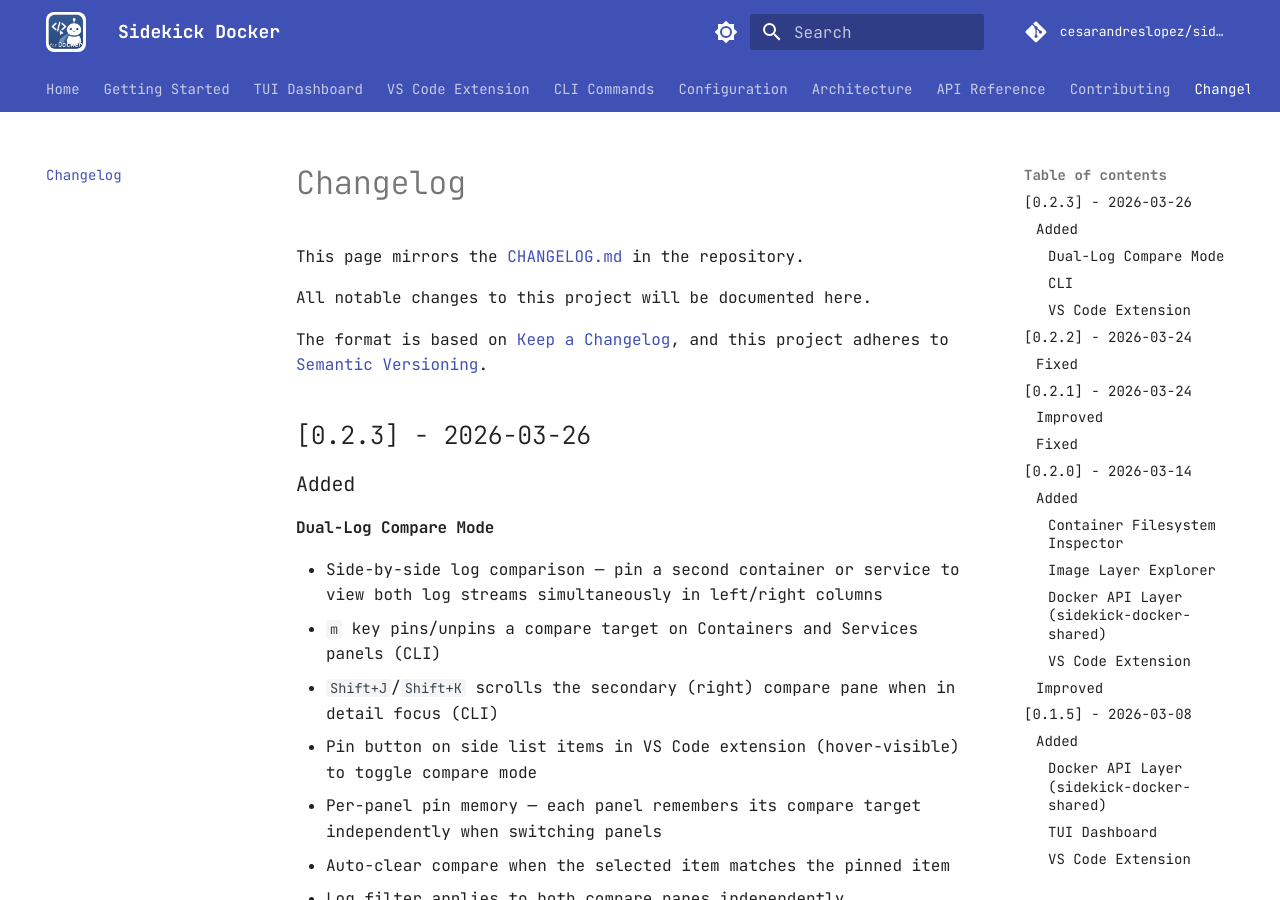
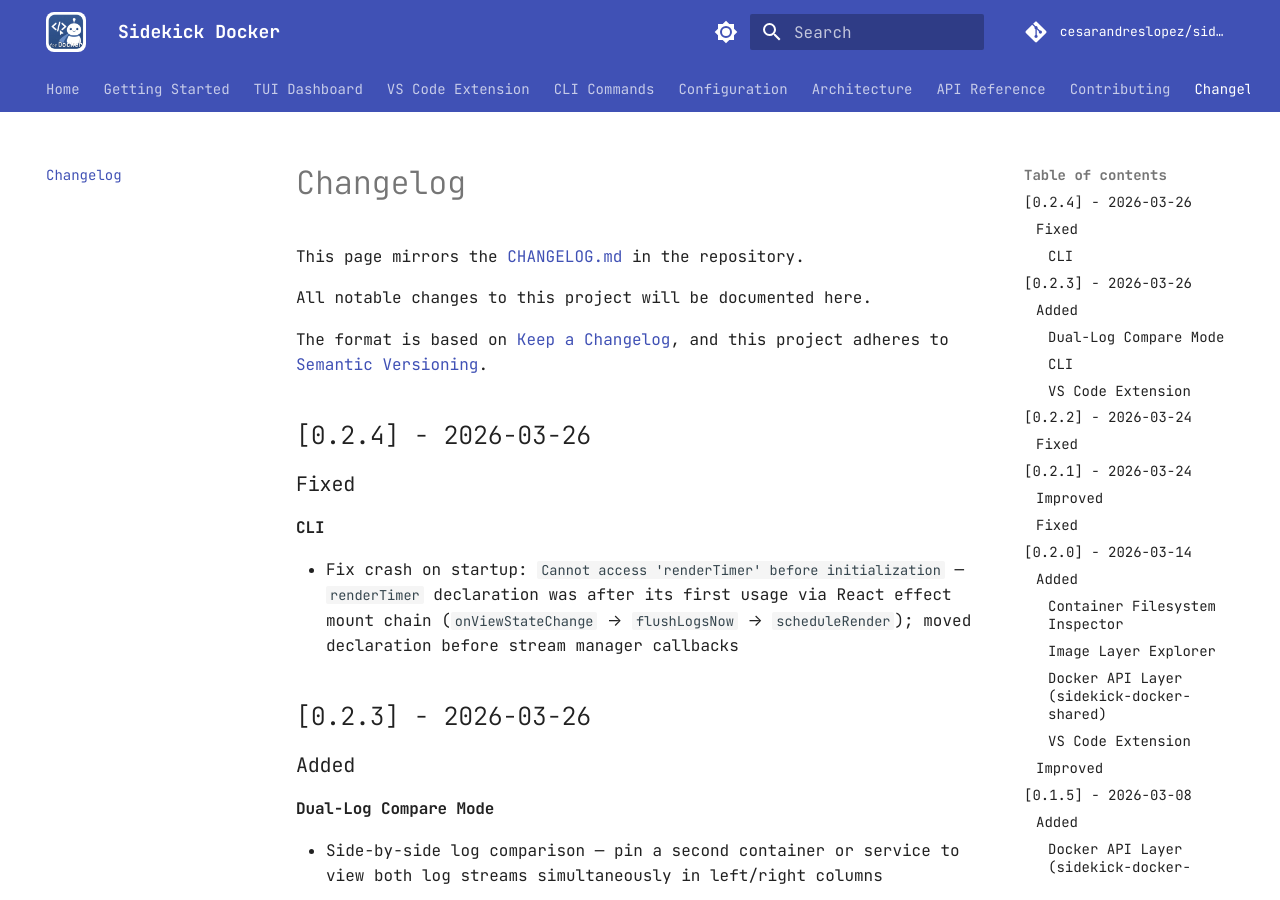
Before and after one commit to cesarandreslopez/sidekick-docker, an MkDocs documentation site: the page built from docs/changelog.md, in a window 1280 px wide and 900 px high. Built offline with MkDocs 1.6.1 and Material for MkDocs 9.7.7, drawn with Linux system fonts in a browser that asks for light colours; comment, search, counter and statistics services are not loaded.

```diff
--- a/docs/changelog.md
+++ b/docs/changelog.md
@@ -5,6 +5,14 @@ This page mirrors the [CHANGELOG.md](https://github.com/cesarandreslopez/sidekic
 All notable changes to this project will be documented here.
 
 The format is based on [Keep a Changelog](https://keepachangelog.com/en/1.1.0/), and this project adheres to [Semantic Versioning](https://semver.org/spec/v2.0.0.html).
+
+## [0.2.4] - 2026-03-26
+
+### Fixed
+
+#### CLI
+
+- Fix crash on startup: `Cannot access 'renderTimer' before initialization` — `renderTimer` declaration was after its first usage via React effect mount chain (`onViewStateChange` → `flushLogsNow` → `scheduleRender`); moved declaration before stream manager callbacks
 
 ## [0.2.3] - 2026-03-26
 
--- a/package.json
+++ b/package.json
@@ -1,6 +1,6 @@
 {
   "name": "sidekick-docker-monorepo",
-  "version": "0.2.3",
+  "version": "0.2.4",
   "private": true,
   "description": "Docker management TUI/CLI + VSCode extension",
   "author": "Cesar Andres Lopez <cesarandreslopez@gmail.com>",
```
Also changed, not shown: CHANGELOG.md (+8 -0 lines), sidekick-docker-cli/CHANGELOG.md (+6 -0 lines), sidekick-docker-vscode/CHANGELOG.md (+4 -0 lines), 4 other files.
